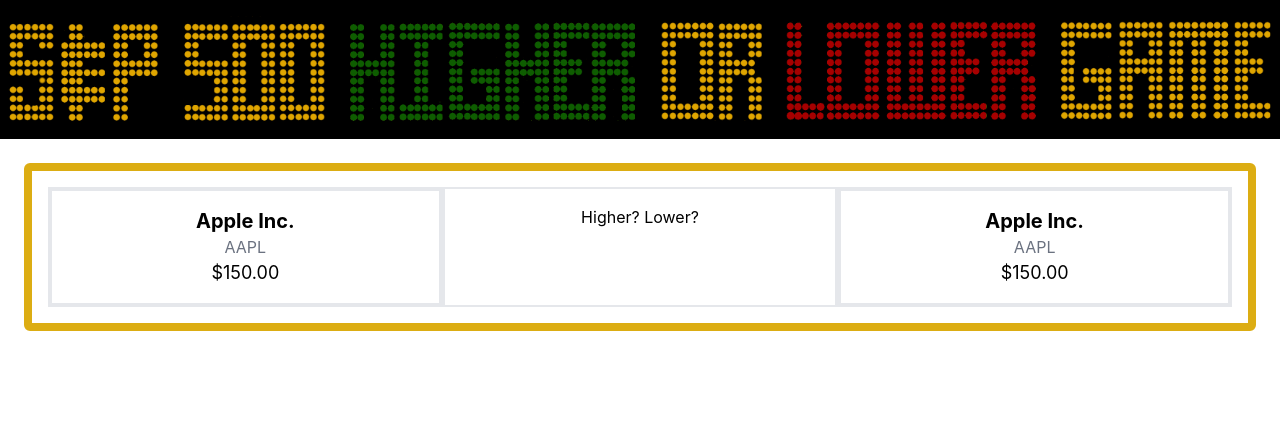
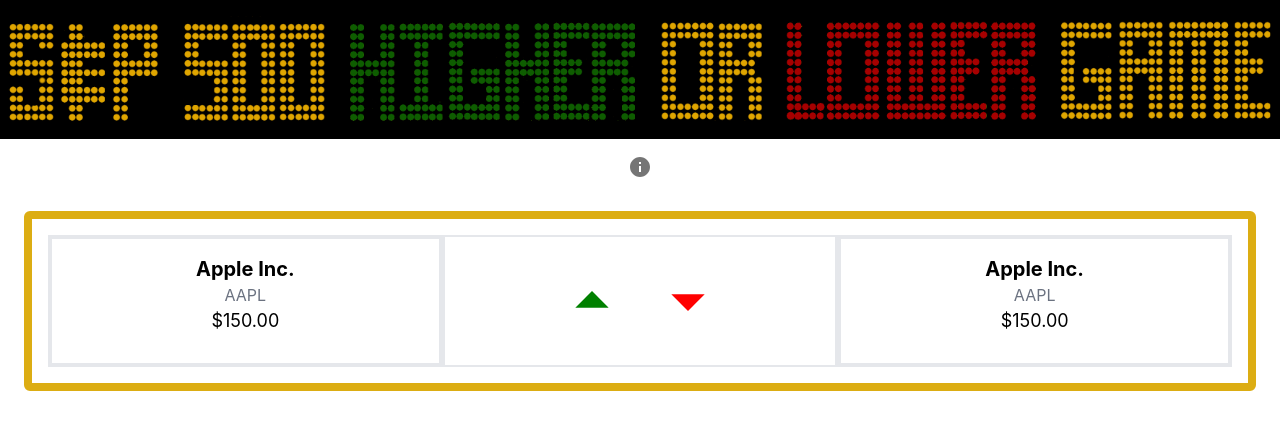
Before and after one commit to meislifka/SP500-HL-Game, a React (Create React App) app: page / in a window 1280 px wide. Shown: the top 430 px of the page. Built offline with nearby package versions, Linux system fonts and the light colour scheme.

Commit message:
Added How To Play overlay

```diff
--- a/package.json
+++ b/package.json
@@ -3,6 +3,10 @@
   "version": "0.1.0",
   "private": true,
   "dependencies": {
+    "@emotion/react": "^11.14.0",
+    "@emotion/styled": "^11.14.0",
+    "@mui/icons-material": "^6.4.1",
+    "@mui/material": "^6.4.1",
     "cra-template": "1.2.0",
     "react": "^19.0.0",
     "react-dom": "^19.0.0",
--- /dev/null
+++ b/src/components/InstructionsOverlay.jsx
@@ -0,0 +1,34 @@
+import { Dialog, DialogTitle, DialogActions, Button, DialogContent, DialogContentText } from '@mui/material';
+import CloseIcon from '@mui/icons-material/Close';
+const InstructionsOverlay = ({ open, setOpen }) => {
+  const handleClose = () => {
+    console.log("CLOSED");
+    setOpen(false); // Callback to parent to set `open` to false
+  };
+
+  return (
+    <Dialog
+      open={open}
+      onClose={handleClose}
+      aria-labelledby="alert-dialog-title"
+      aria-describedby="alert-dialog-description"
+    >
+
+      <DialogTitle id="alert-dialog-title">
+        {"How To Play"}
+        <DialogActions>
+        <Button onClick={handleClose}>
+          <CloseIcon />
+        </Button>
+      </DialogActions>
+      </DialogTitle>
+      <DialogContent>
+        <DialogContentText id="alert-dialog-description">
+          Goal: Guess if the stock on the left is higher or lower than the stock on the right using the buttons
+        </DialogContentText>
+      </DialogContent>
+    </Dialog>
+  );
+};
+
+export default InstructionsOverlay;
--- a/src/components/Main.jsx
+++ b/src/components/Main.jsx
@@ -1,18 +1,33 @@
-import React from "react";
+import {React, useState} from "react";
 import StockCard from './StockCard.jsx';
 import Picker from "./Picker.jsx";
+import InstructionsOverlay from "./InstructionsOverlay.jsx"
+import IconButton from '@mui/material/IconButton';
+import InfoIcon from '@mui/icons-material/Info';
+
+const Main = () => {
+  const [open, setOpen] = useState(false);
+
+  const handleToggleInfo = () => {
+    setOpen(true);
+  };
+
+  return (
+    <>
+      <IconButton aria-label="delete" onClick={handleToggleInfo}>
+        <InfoIcon  />
+      </IconButton>
 
 
-const Main = () => {
-  return (
-    <>
-    <div className="grid grid-cols-1 md:grid-cols-3 m-6 border-solid border-8 border-[#dcad13] rounded-md p-4">
-      <StockCard companyName="Apple Inc." ticker="AAPL" price="150.00" />
-      <Picker />
-      <StockCard companyName="Apple Inc." ticker="AAPL" price="150.00" />
-    </div>
+      {open && <InstructionsOverlay open={open} setOpen={setOpen} />}
+
+<div className="grid grid-cols-1 md:grid-cols-3 m-6 border-solid border-8 border-[#dcad13] rounded-md p-4">
+          <StockCard companyName="Apple Inc." ticker="AAPL" price="150.00" />
+          <Picker />
+          <StockCard companyName="Apple Inc." ticker="AAPL" price="150.00" />
+        </div>
     </>
-  )
+  );
 };
 
 export default Main;
--- a/src/components/Picker.jsx
+++ b/src/components/Picker.jsx
@@ -1,9 +1,16 @@
 import React from "react";
-
+import IconButton from '@mui/material/IconButton';
+import ArrowUpIcon from '@mui/icons-material/ArrowDropUpSharp';
+import ArrowDownIcon from '@mui/icons-material/ArrowDropDownSharp';
 const Picker = ({ props }) => {
   return (
     <div className="text-center font-arial  p-4 border-2">
-      Higher? Lower?
+       <IconButton >
+        <ArrowUpIcon sx={{ fontSize: 80, color:"green" }} />
+      </IconButton>
+      <IconButton>
+        <ArrowDownIcon sx={{ fontSize: 80, color:"red" }} />
+      </IconButton>
     </div>
   );
 };
```
Also changed, not shown: 1 other file (tests, documents, lock files or other folders).
